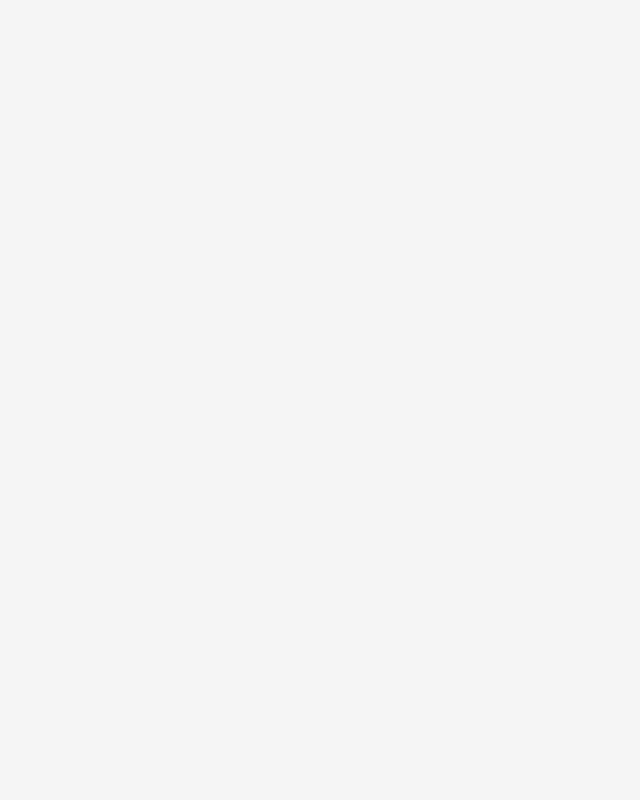
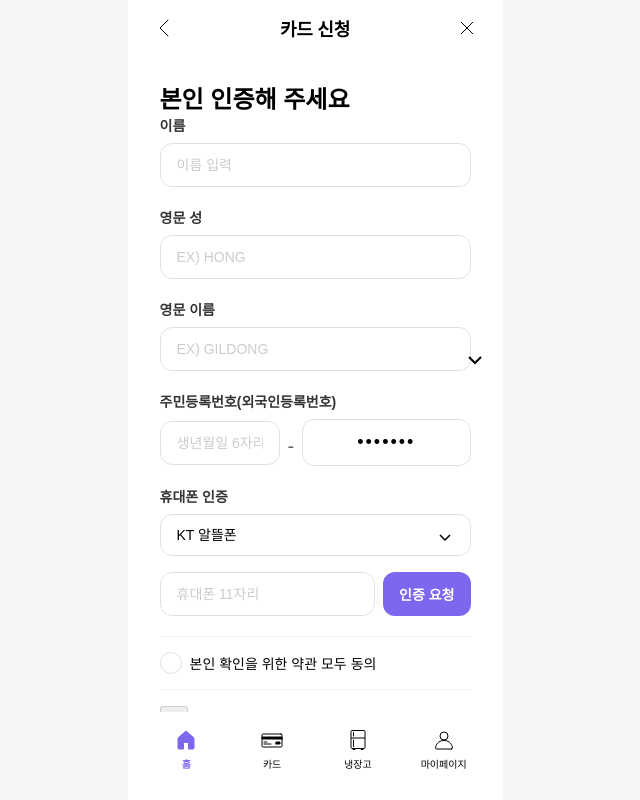
Before and after one commit to SHDS-SOLPick/sol-pick-fe, a React (Create React App) app: page /card/identity-verification in a window 1280 px wide. Before the commit this address had no page. Shown: the whole page, without its empty margins (325-965 px from the left). Built offline with nearby package versions, Linux system fonts and the light colour scheme; a web font is replaced by a local one.

Commit message:
feat(card): 본인 인증 UI 보완 및 이벤트 핸들러 로직 수정 #13

```diff
--- a/src/App.js
+++ b/src/App.js
@@ -10,7 +10,7 @@ import RefrigeratorMain from "./pages/refrigerator/RefrigeratorMain";
 import CardIssuePage from "./pages/card/CardIssuePage"; // 카드 발급 안내 페이지
 import CardDetailPage from "./pages/card/CardDetailPage"; // 카드 상세 페이지
 import CardDesignSelectionPage from "./pages/card/CardDesignSelectionPage"; // 카드 디자인 선택 페이지
-// import CardIdentityVerificationPage from "./pages/card/CardIdentityVerificationPage"; // 본인 인증 페이지 추가
+import CardIdentityVerificationPage from "./pages/card/CardIdentityVerificationPage"; // 본인 인증 페이지 추가
 
 function App() {
   return (
@@ -37,10 +37,10 @@ function App() {
         <Route path="/card" element={<CardIssuePage />} />
         <Route path="/card/detail" element={<CardDetailPage />} />
         <Route path="/card/design" element={<CardDesignSelectionPage />} />
-        {/* <Route
+        <Route
           path="/card/identity-verification"
           element={<CardIdentityVerificationPage />}
-        /> */}
+        />
       </Route>
     </Routes>
   );
--- a/src/components/card/CardIdentityVerification.css
+++ b/src/components/card/CardIdentityVerification.css
@@ -1,24 +1,38 @@
-/* CardIdentityVerification.css - 컴포넌트 스타일 */
-.identity-verification-content {
-  flex: 1;
-  padding: 24px 16px;
-  overflow-y: auto;
+.identity-verification-container {
+  display: flex;
+  flex-direction: column;
+  height: 100%;
+  background-color: #ffffff;
+  font-family: "Apple SD Gothic Neo", "Noto Sans KR", sans-serif;
+  position: relative;
 }
 
-.content-title {
-  font-size: 24px;
-  font-weight: 700;
-  margin: 0 0 32px 0;
+.identity-verification-content {
+  padding: 24px 32px;
+  flex: 1;
+  overflow-y: auto;
+  padding-bottom: 100px; /* 메뉴 공간 확보 */
+}
+
+.verification-title {
+  padding-bottom: 32px;
+  text-align: left;
+}
+.verification-title h2 {
+  font-size: 22px;
+  font-weight: bold;
+  color: #333;
+  /* margin: 0 0 32px 0; */
 }
 
 .input-section {
-  margin-bottom: 24px;
+  margin-bottom: 12px;
 }
 
 .input-section label {
   display: block;
   font-size: 14px;
-  font-weight: 500;
+  font-weight: bold;
   margin-bottom: 8px;
   color: #333;
 }
@@ -27,7 +41,7 @@
   width: 100%;
   padding: 12px 16px;
   border: 1px solid #e0e0e0;
-  border-radius: 0;
+  border-radius: 12px;
   font-size: 16px;
   box-sizing: border-box;
   margin-bottom: 8px;
@@ -35,6 +49,7 @@
 
 .input-field::placeholder {
   color: #cccccc;
+  font-size: 14px;
 }
 
 /* 주민등록번호 입력 스타일 */
@@ -62,6 +77,7 @@
   letter-spacing: 2px;
   font-size: 18px;
   text-align: center;
+  width: 100%;
 }
 
 /* 통신사 선택 스타일 */
@@ -74,16 +90,17 @@
   width: 100%;
   padding: 12px 16px;
   border: 1px solid #e0e0e0;
-  border-radius: 0;
-  font-size: 16px;
+  border-radius: 12px;
+  font-size: 14px;
   appearance: none;
   background-color: white;
+  margin-bottom: 8px;
 }
 
 .dropdown-icon {
   position: absolute;
   right: 16px;
-  top: 50%;
+  top: 45%;
   transform: translateY(-50%);
   pointer-events: none;
 }
@@ -99,18 +116,27 @@
 }
 
 .verification-request-button {
+  height: 44px;
   padding: 0 16px;
-  background-color: #6155ff;
+  background-color: #7b68ee;
   color: white;
   border: none;
+  border-radius: 12px;
   font-size: 14px;
-  font-weight: 500;
+  font-weight: bold;
   cursor: pointer;
   white-space: nowrap;
 }
 
+.phone.input-section {
+  margin-bottom: 8px;
+}
+.verification-request-button:hover {
+  background-color: #5b4bc4;
+}
+
 .verification-code {
-  margin-top: 8px;
+  /* margin-top: 8px; */
 }
 
 /* 약관 동의 스타일 */
@@ -151,8 +177,8 @@
 }
 
 .checkbox-input:checked ~ .custom-checkbox {
-  background-color: #6155ff;
-  border-color: #6155ff;
+  background-color: #7b68ee;
+  border-color: #7b68ee;
 }
 
 .custom-checkbox:after {
@@ -182,19 +208,23 @@
   padding: 16px 0;
 }
 
-.next-button {
+.verification.next-button {
   width: 100%;
-  padding: 16px;
-  background-color: #6155ff;
+  background-color: #7b68ee;
   color: white;
   border: none;
-  border-radius: 4px;
+  border-radius: 12px;
+  padding: 12px 50px;
   font-size: 16px;
-  font-weight: 600;
+  font-weight: bold;
   cursor: pointer;
+  transition: background-color 0.3s;
+  margin: 0 auto;
+  margin-top: auto;
+  margin-bottom: 150px;
 }
 
-.next-button:disabled {
+.verification.next-button:disabled {
   background-color: #e0e0e0;
   cursor: not-allowed;
 }
--- a/src/pages/card/CardIdentityVerificationPage.css
+++ b/src/pages/card/CardIdentityVerificationPage.css
@@ -1,20 +1,15 @@
-/* CardIdentityVerificationPage.css - 페이지 레이아웃 스타일 */
-.identity-verification-container {
+.identity-verification-page {
+  width: 100%;
+  height: 100vh;
   display: flex;
   flex-direction: column;
-  height: 100vh;
-  font-family: "Apple SD Gothic Neo", "Noto Sans KR", sans-serif;
   background-color: #ffffff;
   position: relative;
 }
 
-.identity-verification-page {
-  width: 100%;
-  height: 100%;
-  background-color: #ffffff;
+.identity-verification-page-content {
+  flex: 1;
   display: flex;
   flex-direction: column;
-  flex: 1;
   overflow-y: auto;
-  padding-bottom: 100px; /* 메뉴 공간 확보 */
 }
--- a/src/pages/card/CardIdentityVerificationPage.js
+++ b/src/pages/card/CardIdentityVerificationPage.js
@@ -26,16 +26,16 @@ const CardIdentityVerificationPage = () => {
   };
 
   return (
-    <div className="identity-verification-container">
+    <div className="identity-verification-page">
       <Header
         leftIcon={backArrow}
-        title="카드신청"
+        title="카드 신청"
         rightIcon={close}
         onLeftClick={handleGoBack}
         onRightClick={handleClose}
       />
 
-      <div className="identity-verification-page">
+      <div className="identity-verification-page-content">
         <CardIdentityVerification onComplete={handleVerificationComplete} />
       </div>
 
```
